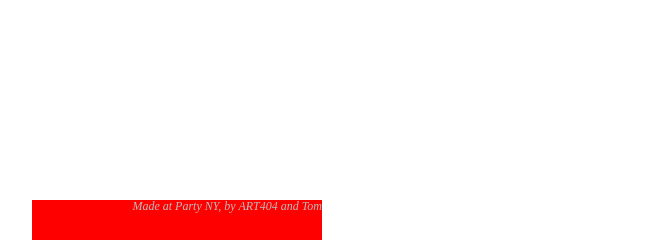
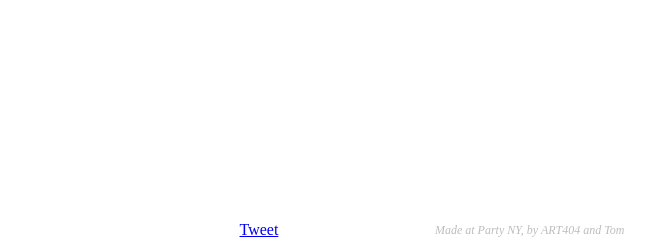
Before and after one commit to Prty/sadtweets, a Node project: template public/index.html in a window 1280 px wide. Shown: the part 550-800 px from the top of the page, without its empty margins (208-863 px from the left). Run offline with Node 20 templates, Linux system fonts and the light colour scheme; the template is opened without the code that fills it, so the values that code supplies are empty; some libraries are stand-ins or nearby versions.

Commit message:
Facebook and Twitter buttons integrated

```diff
--- a/public/css/main.css
+++ b/public/css/main.css
@@ -78,35 +78,41 @@ input:focus, textarea:focus {
 
 
 .Footer {
-	width: 290px;
-	height: 40px;
-	background-color: red;
+	width: 385px;
+	height: 25px;
 	position: absolute;
-	bottom: 10px;
+	bottom: 6px;
 	margin-left: auto;
 	margin-right: auto;
+	left: 0;
+	right: 0;
 }
 
 .sharebuttons {
-	width: 170px;
-	background-color: lime;
+	width: 168px;
+	height: 25px;
 }
 
-.tweet {
+.tweetshare {
 	float: left;
+	position: absolute;
+	bottom: 5px;
 }
 
-.like {
+.likeshare {
 	float: right;
 }
 
 .credits {
 	font-size: 12px;
-	float: right;
 	font-style: italic;
 	color: #BDBDBD;
 
+	position: relative;
+	bottom: 20px;
+	float: right;
 }
+
 .credits a {
 	color: #BDBDBD;
 	text-decoration: none;
--- a/public/index.html
+++ b/public/index.html
@@ -58,11 +58,12 @@
 
 				<div class="footer">
 					<div class="sharebuttons">
-						<div class="like">
+						<div class="likeshare">
 							<div class="fb-like" data-href="http://sadtweets.com" data-layout="button_count" data-action="like" data-show-faces="false" data-share="false"></div>
 						</div>
-						<div class="tweet">
-							<a href="https://twitter.com/share" class="twitter-share-button" data-url="http://sadtweets.com" data-via="prty_ny" data-hashtags="sadtweets">Tweet</a> <script>!function(d,s,id){var js,fjs=d.getElementsByTagName(s)[0],p=/^http:/.test(d.location)?'http':'https';if(!d.getElementById(id)){js=d.createElement(s);js.id=id;js.src=p+'://platform.twitter.com/widgets.js';fjs.parentNode.insertBefore(js,fjs);}}(document, 'script', 'twitter-wjs');</script>
+						<div class="tweetshare">
+							<a href="https://twitter.com/share" class="twitter-share-button" data-url="http://sadtweets.com" data-via="prty_ny" data-hashtags="sadtweets">Tweet</a>
+<script>!function(d,s,id){var js,fjs=d.getElementsByTagName(s)[0],p=/^http:/.test(d.location)?'http':'https';if(!d.getElementById(id)){js=d.createElement(s);js.id=id;js.src=p+'://platform.twitter.com/widgets.js';fjs.parentNode.insertBefore(js,fjs);}}(document, 'script', 'twitter-wjs');</script>
 						</div>
 					</div>
 					<div class="credits">
```
